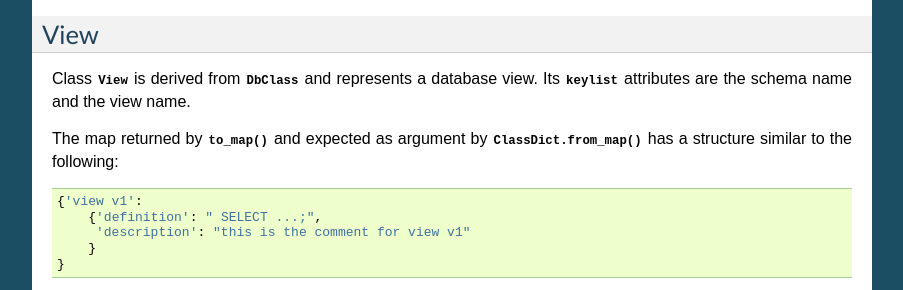
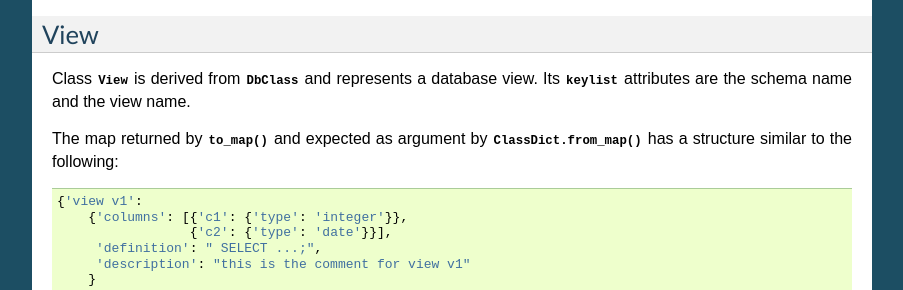
Before and after one commit to perseas/Pyrseas, a Sphinx documentation site: the page built from docs/table.rst, in a window 1280 px wide and 900 px high, scrolled down 3544 px, cut to the strip 50-340 px from the top of the window. Shown: the whole strip, without its empty margins (198-1101 px from the left). Built offline with Sphinx 7.4.7, drawn with Linux system fonts in a browser that asks for light colours.

Commit message:
Update docs for change to address #184. [ci skip]

```diff
--- a/docs/table.rst
+++ b/docs/table.rst
@@ -147,7 +147,9 @@ The map returned by :meth:`to_map` and expected as argument by
 :meth:`ClassDict.from_map` has a structure similar to the following::
 
   {'view v1':
-      {'definition': " SELECT ...;",
+      {'columns': [{'c1': {'type': 'integer'}},
+                   {'c2': {'type': 'date'}}],
+       'definition': " SELECT ...;",
        'description': "this is the comment for view v1"
       }
   }
```
